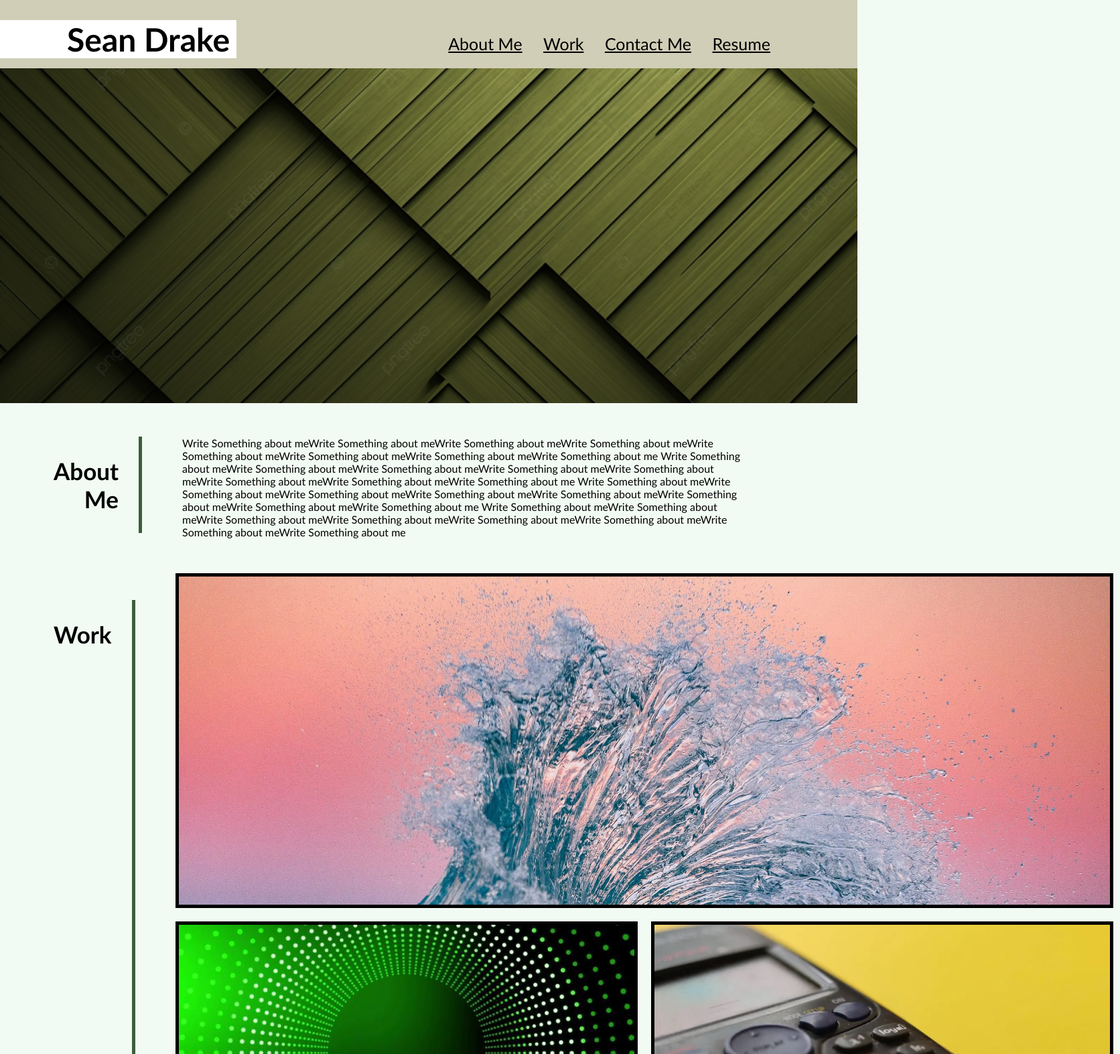
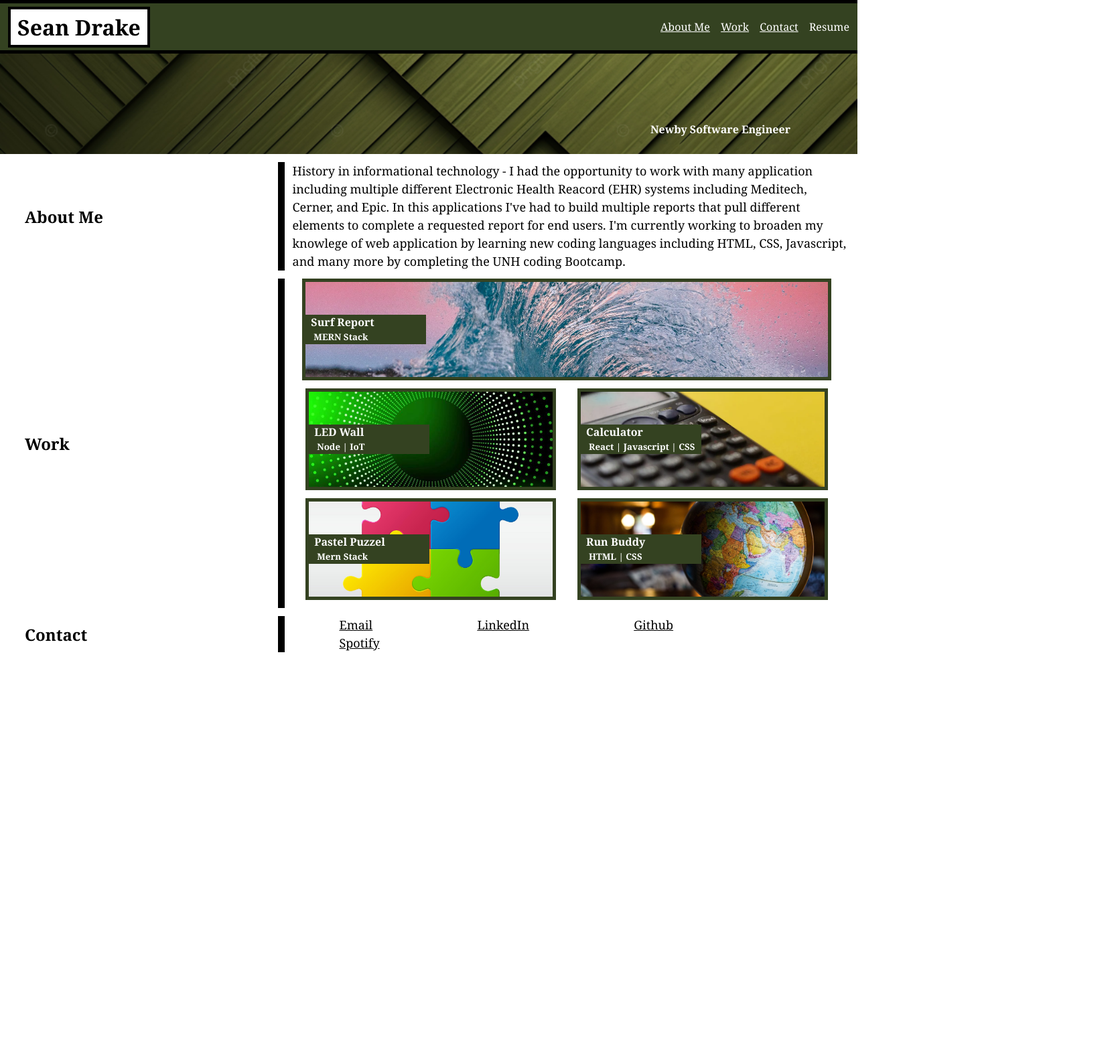
Before and after one commit to spd34/Seans-Portfolio, a plain HTML site: page index.html in a window 1280 px wide. Shown: the top 1574 px of the page at 67% size, 1672 px wide, since content can reach past the window. After the commit the page ends 1074 px from the top, so only its background shows below. Drawn offline with Linux system fonts and the light colour scheme.

Commit message:
Changes to HTML & CSS file to make page look correct

```diff
--- a/Assets/style.css
+++ b/Assets/style.css
@@ -1,162 +1,192 @@
  * {
+    font-family: Georgia, Times, "Times New Roman", serif;
+    margin: 0;
+    padding: 0;
     box-sizing: border-box;
-    padding: 0px;
-    margin: 0px;
   }
-Body{
-    background-color: #f2fbf3;
+
+  body {
+    position: relative;
+  }
+
+  main {
+    display: flex;
+    flex-direction: column;
   }
 
   header {
-    padding: 30px 30px 15px 30px;
-    font-family: 'Trebuchet MS', 'Lucida Sans Unicode', 'Lucida Grande', 'Lucida Sans', Arial, sans-serif;
-    background-color: #d0ceb7;
-    color: #000000;
-}
-header h1 {
-    display: inline-block;
-    font-size: 48px;
-    background-color:#ffffff;
-    margin-left: -30px;
-    padding-right: 10px;
-    padding-left: 100px;
-}
-header nav {
-    padding-top: 20px;
-    margin-right: 100px;
-    float: right;
-    font-family: 'Gill Sans', 'Gill Sans MT', Calibri, 'Trebuchet MS', sans-serif;
-    font-size: 25px;
-
-}
-header nav ul {
-    list-style-type: none;
+    display: flex;
+    height: 80px;
+    width: 100%;
+    justify-content: space-between;
+    align-items: center;
+    background-color: rgb(52, 66, 33);
+    border-width: 5px 0px;
+    border-style: solid;
+    border-color: black
   }
 
-header nav ul li {
-    display: inline-block;
-    margin-left: 25px;
+  header h1 {
+    margin-left: 12px;
+    color: black;
+    padding: 5px 10px;
+    border: solid black;
+    border-width: 4px 4px 4px 4px;
+    background-color: white;
   }
 
-a{
-    color: #000000;
-    text-decoration: underline;
-    font-family: 'Trebuchet MS', 'Lucida Sans Unicode', 'Lucida Grande', 'Lucida Sans', Arial, sans-serif;
+  li {
+    margin-right: 12px;
+    display: inline-block;
   }
 
-.background.image{
-    height: 500px;
-    width: 100%;
-    margin-bottom: 0px;
+  header a {
+    color: white;
+  }
+
+
+  header a:hover {
+    border: 1px solid white;
+    color: white;
+  }
+
+  figure {
+    display: flex;
+    justify-content: right;
+    align-items: center;
+    height: 150px;
     background-image: url("../Assets/pngtree-abstract-lines-composition-background-with-diagonal-olive-green-texture-image_13778525.png");
     background-size: cover;
     background-position: center;
   }
 
+  figure h4 {
+    color: white;
+    margin-left: 12px;
+    margin-right: 100px;
+    margin-top: 75px;
+  }
+
   section {
     display: flex;
-    font-family: 'Trebuchet MS', 'Lucida Sans Unicode', 'Lucida Grande', 'Lucida Sans', Arial, sans-serif;
+    align-items: center;
+    align-content: space-between;
+    margin-left: 25px;
+    margin-top: 12px;
   }
 
-section h1{
-    display: inline-block;
-    border-right: 5px solid rgb(59, 94, 59);
-    margin: 50px;
-    padding: 30px;
+  section h1 {
+    display: flex;
+    margin-left: 12px;
+    width: 30%;
     text-align: right;
-    font-size: 35px;
-    font-family: 'Trebuchet MS', 'Lucida Sans Unicode', 'Lucida Grande', 'Lucida Sans', Arial, sans-serif;
   }
 
-p{
-    margin-left: 10px;
-    margin-right: 150px;
-    margin-top: 50px;
+  .aboutMe p,
+  .contact nav {
+    margin-left: 12px;
+    margin-right: 12px;
+    padding-left: 12px;
+    width: 70%;
+    border-left: 10px solid black;
   }
 
-aside{
-    display: flex;
-    flex-direction: row;
-    flex-wrap: wrap;
-
+  .aboutMe p,
+  .contact li a {
+    font-size: large;
+    line-height: 1.5;
   }
 
-.box:hover{
-    color: rgb(171, 207, 100);
+  .contact a {
+    color: black;
+    margin: 70px;
   }
 
-.box.one{
-    height: 500px;
-    width: 1400px;
-    margin: 10px;
-    background-image: url(../Assets/waves.png);
-    background-size: 100%;
-    border-style: solid;
-    border-width: 5px;
+  .work div {
+    display: flex;
+    margin-left: 12px;
+    margin-right: 12px;
+    padding-left: 12px;
+    width: 70%;
+    border-left: 10px solid black;
+    flex-wrap: wrap;
+    align-content: space-between;
+    justify-content: space-evenly;
+    align-items: flex-start;
   }
 
-.box.two{
-    height: 250px;
-    width: 690px;
-    margin: 10px;
-    background-image: url(../Assets/led\ wall.png);
-    background-size: 100%;
-    border-style: solid;
-    border-width: 5px;
-}
-.box.three{
-    height: 250px;
-    width: 690px;
-    margin: 10px;
-    background-image: url(../Assets/calculator.png);
-    background-size: 100%;
-    border-style: solid;
-    border-width: 5px;
+  .contact nav {
+    display: flex;
+    justify-content: center;
+    align-content:space-between;
   }
 
-.box.four{
-    height: 250px;
-    width: 690px;
-    margin: 10px;
-    background-image: url(../Assets/puzzle\ piece.png);
-    background-size: 100%;
-    background-position-x: center;
-    background-position-y: center;
-    border-style: solid;
+  article {
+    display: flex;
+    flex-direction: column;
+    justify-content: center;
+    height: 152px;
+    min-width: 185px;
+    border: solid rgb(52, 66, 33);
     border-width: 5px;
+    margin-bottom: 12px;
+    margin-right: 12px;
+    background-size: cover;
+    background-repeat: no-repeat;
+    background-position: center;
   }
 
-.box.five{
-    height: 250px;
-    width: 690px;
-    margin: 10px;
-    background-image: url(../Assets/globe.png);
-    background-size: 100%;
-    border-style: solid;
-    border-width: 5px;
+  article:hover,
+  article:focus {
+    opacity: 85%;
   }
 
-footer h1{
-    display: inline-block;
-    border-right: 5px solid rgb(59, 94, 59);
-    text-align: right;
-    font-size: 35px;
-    font-family: 'Trebuchet MS', 'Lucida Sans Unicode', 'Lucida Grande', 'Lucida Sans', Arial, sans-serif;
+  .article-dbl {
+    width: 95%;
   }
 
-footer ul{
-    display:inline-block;
-    list-style-type: none;
+  .article-sgl {
+    width: 45%;
   }
 
-footer ul li{
-    display: inline-block;
-    text-decoration: underline;
-    font-size: 25px;
-    font-family: 'Trebuchet MS', 'Lucida Sans Unicode', 'Lucida Grande', 'Lucida Sans', Arial, sans-serif;
-    margin-left: 80px;
-    margin-right: 100px;
-    margin-top: 50px;
-    margin-bottom: 50px;
-    text-align: center;
+  article h4,
+  article h5 {
+    text-indent: 8px;
+    text-align: left;
+    width: 180px;
+    background-color: rgb(52, 66, 33);
+    color: white;
   }
+
+  article h5 {
+    padding-top: 2px;
+    padding-left: 4px;
+    padding-bottom: 2px;
+  }
+
+  footer {
+    height: 100px;
+  }
+
+  /* add background images to the various sections */
+
+
+  .calculator {
+    background-image: url(../Assets/calculator.png);
+  }
+
+  .ledwall {
+    background-image: url(../Assets/led\ wall.png);
+  }
+
+  .puzzle {
+    background-image: url(../Assets/puzzle\ piece.png);
+  }
+
+  .globe {
+    background-image: url(../Assets/globe.png);
+  }
+
+  .surf {
+    background-image: url(../Assets/waves.png);
+  }
--- a/index.html
+++ b/index.html
@@ -1,72 +1,90 @@
 <!DOCTYPE html>
 <html lang="en-us">
-
   <head>
     <meta charset="UTF-8" />
-    <link rel="stylesheet" href="./Assets/style.css">
-    <title>Sean's Portfolio</title>
+    <link rel="stylesheet" href="./Assets/style.css" />
+    <title>Sean - Portfolio</title>
+
   </head>
-
-<Body>
-    <Header>
+  <body>
+    <header>
       <h1>Sean Drake</h1>
       <nav>
         <ul>
+          <li><a href="#aboutMe">About Me</a></li>
+          <li><a href="#work">Work</a></li>
+          <li><a href="#contact">Contact</a></li>
+          <li><a>Resume</a></li>
+        </ul>
+      </nav>
+    </header>
+    <div class="background image"></div>
+    <figure>
+      <h4>Newby Software Engineer</h4>
+    </figure>
+    <main>
+      <section class="aboutMe">
+        <h1>About Me</h1>
+        <p>
+          History in informational technology - I had the opportunity to work with many application
+          including multiple different Electronic Health Reacord (EHR) systems including Meditech, Cerner,
+          and Epic. In this applications I've had to build multiple reports that pull different elements to
+          complete a requested report for end users. I'm currently working to broaden my knowlege of web application
+          by learning new coding languages including HTML, CSS, Javascript, and many more by completing the UNH coding
+          Bootcamp.
+        </p>
+      </section>
+      <section class="work">
+        <h1>Work</h1>
+        <div>
+          <article
+            class="article-dbl surf"
+            >
+            <h4>Surf Report</h4>
+            <h5>MERN Stack</h5>
+          </article>
+          <article
+            class="article-sgl ledwall"
+          >
+            <h4>LED Wall</h4>
+            <h5>Node | IoT</h5>
+          </article>
+          <article
+            class="article-sgl calculator"
+          >
+            <h4>Calculator</h4>
+            <h5>React | Javascript | CSS</h5>
+          </article>
+          <article class="article-sgl puzzle">
+            <h4>Pastel Puzzel</h4>
+            <h5>Mern Stack</h5>
+          </article>
+          <article
+            class="article-sgl globe"
+          >
+            <h4>Run Buddy</h4>
+            <h5>HTML | CSS</h5>
+          </article>
+        </div>
+      </section>
+      <section class="contact">
+        <h1>Contact</h1>
+        <nav>
+          <ul>
             <li>
-                    <a href="#About-Me">About Me</a>
+              <a href="mailto:seanp_drake@yahoo.com">Email</a>
             </li>
             <li>
-                    <a href="#Work">Work</a>
+              <a href="https://www.linkedin.com/in/sean-drake-8a0734114/">LinkedIn</a>
             </li>
+            <li><a href="https://github.com/spd34/Seans-Portfolio">Github</a></li>
             <li>
-                    <a href="#Contact-Me">Contact Me</a>
-                </li>
-                <li>
-                    <a href="Resume">Resume</a>
+              <a href="https://open.spotify.com/">Spotify</a>
             </li>
           </ul>
         </nav>
-    </Header>
-    <div class="background image"></div>
-    <Section>
-        <h1>About Me</h1>
-        <p>Write Something about meWrite Something about meWrite Something about meWrite Something about meWrite Something about meWrite Something about meWrite Something about meWrite Something about me
-            Write Something about meWrite Something about meWrite Something about meWrite Something about meWrite Something about meWrite Something about meWrite Something about meWrite Something about me
-            Write Something about meWrite Something about meWrite Something about meWrite Something about meWrite Something about meWrite Something about meWrite Something about meWrite Something about me
-            Write Something about meWrite Something about meWrite Something about meWrite Something about meWrite Something about meWrite Something about meWrite Something about meWrite Something about me
-        </p>
-    </Section>
-    <Section>
-            <h1>Work</h1>
-        <aside>
-            <div class="box one"></div>
-            <div class="box two"></div>
-            <div class="box three"></div>
-            <div class="box four"></div>
-            <div class= "box five"></div>
-        </aside>
-    </Section>
-
-    <Footer>
-        <h1>Contact Me</h1>
-           <ul>
-                <li>
-                    603.953.8323
-                </li>
-                <li>
-                    seanp_drake@yahoo.com
-                </li>
-                <li>
-                    <a href="https://github.com/spd34/Seans-Portfolio" alt="Sean's Github Repo's">Github</a>
-                </li>
-                <li>
-                    <a href= "https://www.Twitter.com" alt="Twitter website URL">Twitter</a>
-                </li>
-                <li>
-                    <a href="https://www.spotify.com" alt="Sean's Spotify">Spotify</a>
-                </li>
-            </ul>
-   </Footer>
-
-</Body>
+      </section>
+    </main>
+    <footer></footer>
+  </body>
 </html>
```
Lines whose indentation alone changed are shown as unchanged.
